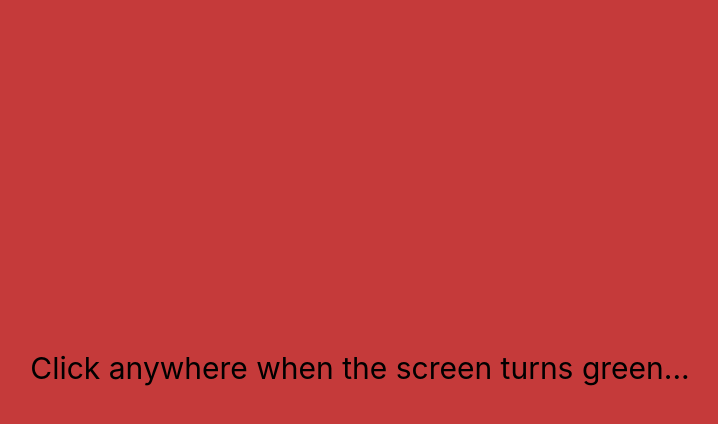
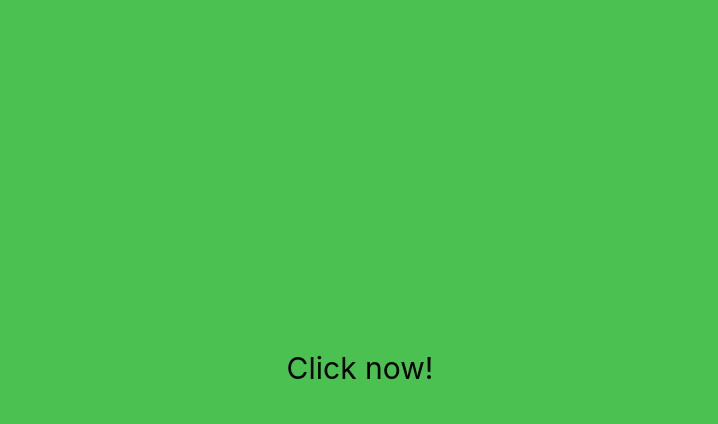
Before and after one commit to bacanakabe/reaction-timer-poc, a React (Create React App) app: page / in a window 1280 px wide. Both pictures are taken after a click on the button "Start game". Shown: the top 424 px of the page, without its empty margins (280-998 px from the left). Built offline with nearby package versions, Linux system fonts and the light colour scheme.

Commit message:
poc reaction time. start breaking out to components

```diff
--- a/src/App.css
+++ b/src/App.css
@@ -7,6 +7,10 @@
   justify-content: center;
   color: white;
   text-align: center;
+}
+
+.hide {
+  display: none;
 }
 
 .app p{
--- a/src/App.js
+++ b/src/App.js
@@ -1,8 +1,102 @@
-import React, { useState } from 'react';
+import React, { useState, useEffect, memo } from 'react';
 import './App.css';
 
-function App() {
-  const getNumberFromQueryParam = (param) => {
+const LostScreen = (props) => {
+  return (
+    <div className="app" id="app">
+      <p>
+        You clicked too soon, loser... <span role="img" aria-label="Crying emoji">😭</span>
+      </p>
+      <input type="button" value="Start game" onClick={props.startGame} />
+    </div>
+  );
+}
+
+const WonScreen = (props) => {
+  return (
+    <div className="app" id="app">
+      <p>
+        Your reaction time was {props.reactionTime} ms (milliseconds)
+      </p>
+      <input type="button" value="Start game" onClick={props.startGame} />
+    </div>
+  );
+}
+
+const WelcomeScreen = (props) => {
+  return (
+    <>
+      <div className="app">
+        <input type="button" value="Start game" onClick={props.startGame} />
+      </div>
+    </>
+  );
+}
+
+const InstructionsScreen = (props) => {
+  return (
+    <div className="start-game" onClick={props.captureLoss}>
+      <p className="game-instructions">
+        Click anywhere when the screen turns green...
+        </p>
+    </div>
+  );
+};
+
+const GameScreen = (props) => {
+  if (props.gameStarted === false && props.click === true) {
+    return (
+      <>
+        {
+          props.click === true &&
+          <div className="click" onClick={props.captureReaction}>
+            <p className="game-instructions">
+              Click now!
+            </p>
+          </div>
+        }
+      </>
+    );
+  } else {
+    return null;
+  }
+};
+
+const ResultScreen = (props) => {
+  if (props.reactionTime != null && !props.click && !props.gameStarted) {
+    return <WonScreen reactionTime={props.reactionTime} startGame={props.startGame} />
+  } else {
+    if (!props.gameStarted && props.lostScreen) {
+      return <LostScreen startGame={props.startGame} />
+    }
+  }
+  return null;
+};
+
+const Screen = (props) => {
+  if (!props.click && !props.gameStarted && !props.lostScreen && props.reactionTime === null) {
+    console.log("welcome");
+    return <WelcomeScreen {...props}></WelcomeScreen>
+  } else if (props.gameStarted) {
+    console.log("instructions");
+    return <InstructionsScreen {...props}></InstructionsScreen>
+  } else {
+    return null;
+  }
+};
+
+const GameComponent = memo(props => {
+  return (
+    <>
+      <Screen {...props}></Screen>
+      <GameScreen {...props} />
+      <ResultScreen {...props} />
+    </>
+  );
+});
+
+const App = () => {
+  const getPositiveIntFromQueryParam = (param) => {
     let numberFromQueryParam = queryParams.has(param) ? queryParams.get(param) : null;
     if (numberFromQueryParam && !isNaN(numberFromQueryParam)) {
       numberFromQueryParam = parseInt(numberFromQueryParam);
@@ -16,16 +110,17 @@ function App() {
     return numberFromQueryParam;
   }
   const queryParams = new URLSearchParams(window.location.search);
-  const minFromQueryParam = getNumberFromQueryParam("min");
-  const maxFromQueryParam = getNumberFromQueryParam("max");
+  const minFromQueryParam = getPositiveIntFromQueryParam("min");
+  const maxFromQueryParam = getPositiveIntFromQueryParam("max");
   const [gameStarted, setGameStarted] = useState(false);
-  const [lostScreen, setLostScreen] = useState(false);
+  const [lost, setLost] = useState(false);
   const [click, setClick] = useState(false);
   const [startTime, setStartTime] = useState(null);
   const [reactionTime, setReactionTime] = useState(null);
-  const minTimeInterval = minFromQueryParam != null ? minFromQueryParam : 2000; // in milliseconds
-  const maxTimeInterval = maxFromQueryParam != null ? maxFromQueryParam : 10000; // in milliseconds
+  const minTimeInterval = minFromQueryParam != null ? minFromQueryParam : 1000; // in milliseconds
+  const maxTimeInterval = maxFromQueryParam != null ? maxFromQueryParam : 2000; // in milliseconds
   const [waitTime, setWaitTime] = useState(0); // in milliseconds
+  const [timer, setTimer] = useState(null);
 
   const getWaitTime = () => {
     let waitTime = Math.random() * (maxTimeInterval - minTimeInterval) + minTimeInterval;
@@ -33,20 +128,29 @@ function App() {
   };
 
   const startGame = () => {
-    setLostScreen(false);
-    setReactionTime(null);
-    setClick(false);
+    setGameStarted(true);
     setWaitTime(getWaitTime());
-    setGameStarted(true);
   };
 
-  if (gameStarted) {
-    setTimeout(function () {
-      setGameStarted(false);
-      setClick(true);
-      setStartTime(performance.now());
-    }, waitTime);
-  }
+  useEffect(() => {
+    console.log("qweqwe");
+    if (gameStarted) {
+      setTimer(
+        setTimeout(function () {
+          setGameStarted(false);
+          setClick(!click);
+          setStartTime(performance.now());
+        }, waitTime)
+      );
+    }
+  }, [gameStarted, waitTime, lost, reactionTime, click]);
+
+  useEffect(() => {
+    if ((lost === true || reactionTime !== null) && !gameStarted) {
+      console.log("clear timeout");
+      clearTimeout(timer);
+    }
+  }, [lost, reactionTime, timer, gameStarted]);
 
   const captureReaction = () => {
     setClick(false);
@@ -55,52 +159,23 @@ function App() {
   }
 
   const captureLoss = () => {
-    setClick(false);
+    console.log("loss");
+    setReactionTime(null);
     setGameStarted(false);
-    setLostScreen(true);
+    setLost(true);
   }
 
   return (
     <>
-      {
-        lostScreen &&
-        <div className="app" id="app">
-          <p>
-            You clicked too soon, loser... <span role="img" aria-label="Crying emoji">😭</span>
-          </p>
-          <input type="button" value="Start game" onClick={startGame} />
-        </div>
-      }
-      {
-        (reactionTime != null) &&
-        <div className="app" id="app">
-          <p>
-            Your reaction time was {reactionTime} ms (milliseconds)
-          </p>
-          <input type="button" value="Start game" onClick={startGame} />
-        </div>
-      }
-      { (!gameStarted && !click && reactionTime == null) &&
-        <div className="app">
-          <input type="button" value="Start game" onClick={startGame} />
-        </div>
-      }
-      {
-        gameStarted &&
-        <div className="start-game" onClick={captureLoss}>
-          <p className="game-instructions">
-            Click anywhere when the screen turns green...
-          </p>
-        </div>
-      }
-      {
-        click === true &&
-        <div className="click" onClick={captureReaction}>
-          <p className="game-instructions">
-            Click now!
-          </p>
-        </div>
-      }
+      <GameComponent
+        startGame={startGame}
+        captureLoss={captureLoss}
+        captureReaction={captureReaction}
+        lostScreen={lost}
+        reactionTime={reactionTime}
+        click={click}
+        gameStarted={gameStarted}>
+      </GameComponent>
     </>
   );
 }
```
